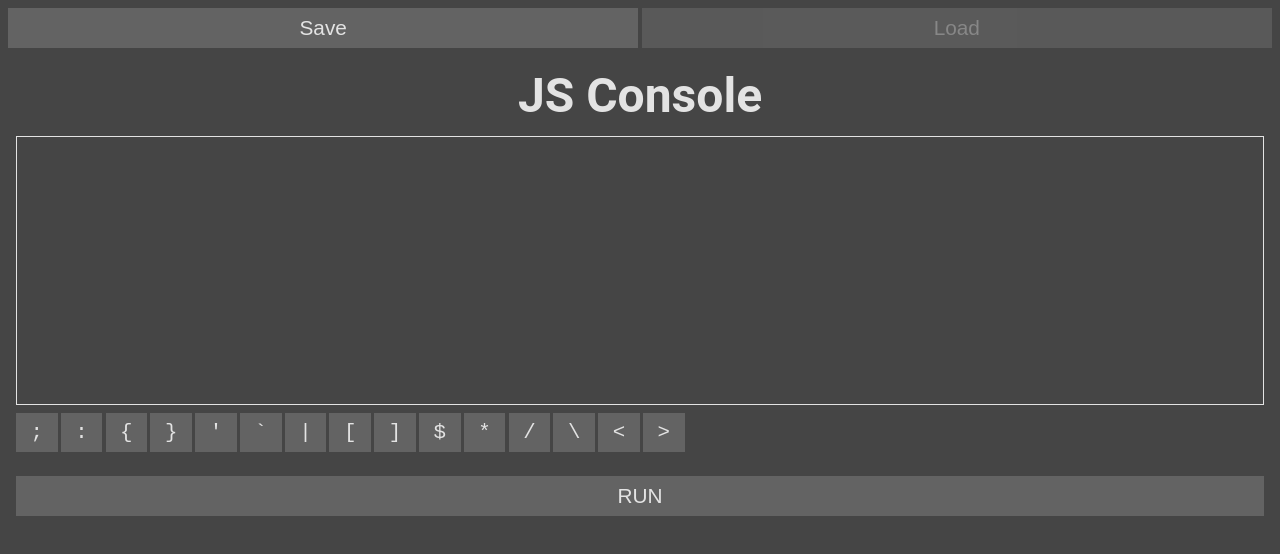
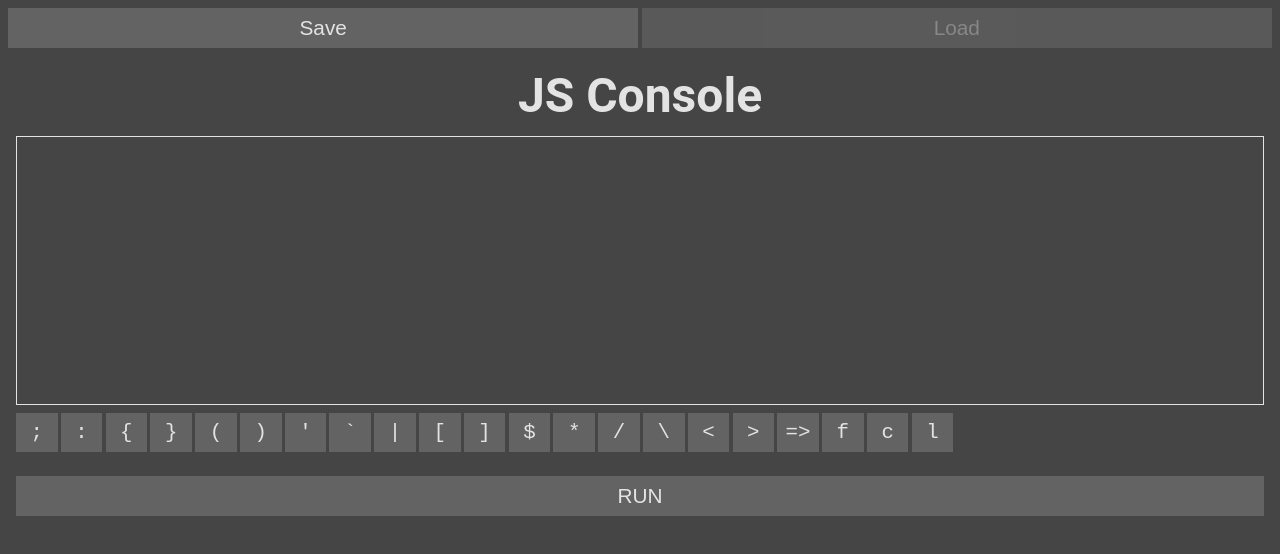
Before and after one commit to paullessing/ideonline.net, an Angular app: page / in a window 1280 px wide. Shown: the top 554 px of the page. Built offline with nearby package versions, Linux system fonts and the light colour scheme.

Commit message:
Add extra keys

```diff
--- a/src/app/app.component.ts
+++ b/src/app/app.component.ts
@@ -1,23 +1,29 @@
 import { Component, ElementRef, OnInit, ViewChild } from '@angular/core';
 import { evalToConsole } from './eval';
 
-export const KEYS = [
-  ';',
-  ':',
-  '{',
-  '}',
-  '\'',
-  '`',
-  '|',
-  '[',
-  ']',
-  '$',
-  '*',
-  '/',
-  '\\',
-  '<',
-  '>',
-];
+export const KEYS = {
+  ';':  ';',
+  ':':  ':',
+  '{':  '{',
+  '}':  '}',
+  '(':  '(',
+  ')':  ')',
+  '\'': '\'',
+  '`':  '`',
+  '|':  '|',
+  '[':  '[',
+  ']':  ']',
+  '$':  '$ ',
+  '*':  '*',
+  '/':  '/',
+  '\\': '\\',
+  '<':  '<',
+  '>':  '>',
+  '=>': '=>',
+  'f':  'function ',
+  'c':  'const ',
+  'l':  'let ',
+};
 
 @Component({
   selector: 'app-root',
@@ -29,10 +35,13 @@ export class AppComponent implements OnInit {
   public consoleOutput: string;
   public hasStoredCode: boolean;
 
-  public keys: string[] = KEYS;
+  public keys: string[] = Object.keys(KEYS);
 
   @ViewChild('js')
   public jsTextArea: ElementRef;
+
+  // TODO extract textarea to separate component
+  // TODO tab and untab buttons, working with multi select
 
   private get textarea(): HTMLTextAreaElement {
     return this.jsTextArea.nativeElement;
@@ -68,7 +77,7 @@ export class AppComponent implements OnInit {
   }
 
   public onKeypress(key: string): void {
-    this.insertText(key);
+    this.insertText(KEYS[key]);
 
     // TODO longpress for special alternatives? e.g. '->" or block for loop stuff
   }
@@ -120,7 +129,7 @@ export class AppComponent implements OnInit {
     const oldText = textarea.value;
     const textPre = oldText.substring(0, textarea.selectionStart);
     const textPost = oldText.substring(textarea.selectionEnd);
-    const selectionStart = textarea.selectionStart + 1;
+    const selectionStart = textarea.selectionStart + text.length;
     textarea.value = `${textPre}${text}${textPost}`;
     if (typeof caretPos !== 'undefined') {
       textarea.setSelectionRange(caretPos, caretPos);
```
